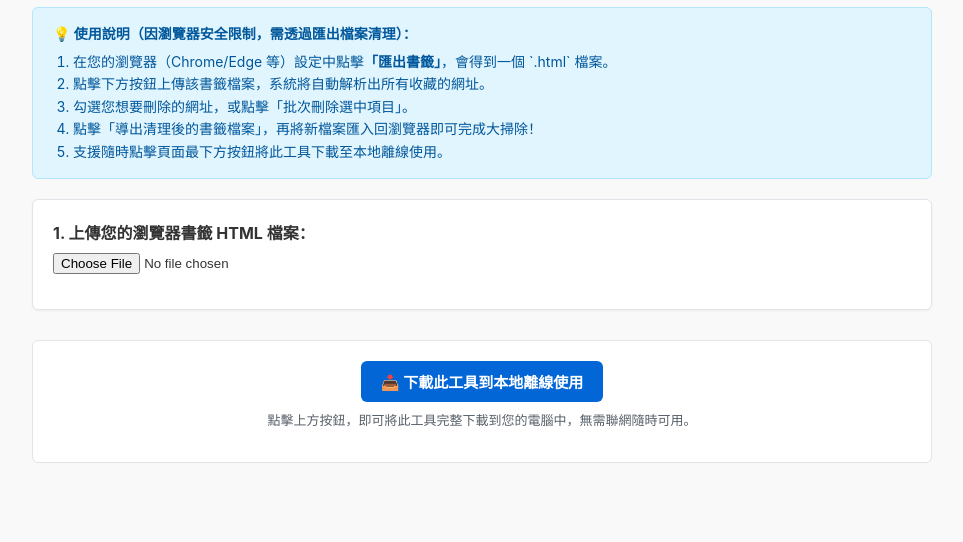
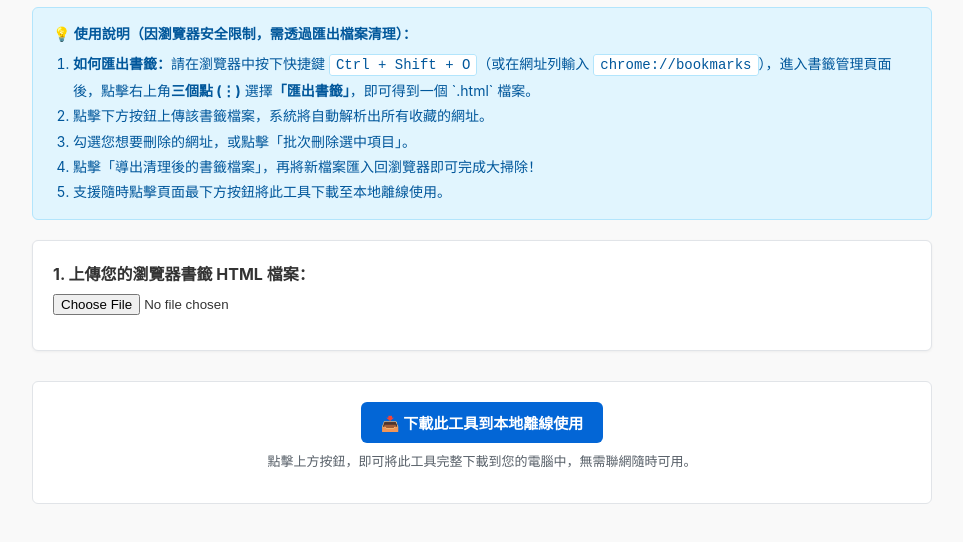
Before and after one commit to hujcsy/sylogs, a plain HTML site: page tools/office/bookmark-cleaner/index.html in a window 1280 px wide. Shown: the part 78-620 px from the top of the page, without its empty margins (158-1121 px from the left). Drawn offline with Linux system fonts and the light colour scheme.

Commit message:
Adjust line height and update instructions in HTML

```diff
--- a/tools/office/bookmark-cleaner/index.html
+++ b/tools/office/bookmark-cleaner/index.html
@@ -26,7 +26,7 @@
         .instructions ol {
             margin: 8px 0 0 20px;
             padding: 0;
-            line-height: 1.6;
+            line-height: 1.8;
         }
         .card {
             background: #fff;
@@ -112,7 +112,7 @@
     <div class="instructions">
         <strong>💡 使用說明（因瀏覽器安全限制，需透過匯出檔案清理）：</strong>
         <ol>
-            <li>在您的瀏覽器（Chrome/Edge 等）設定中點擊<strong>「匯出書籤」</strong>，會得到一個 `.html` 檔案。</li>
+            <li><strong>如何匯出書籤：</strong>請在瀏覽器中按下快捷鍵 <code style="background:#fff; padding:2px 6px; border:1px solid #b3e5fc; border-radius:3px;">Ctrl + Shift + O</code>（或在網址列輸入 <code style="background:#fff; padding:2px 6px; border:1px solid #b3e5fc; border-radius:3px;">chrome://bookmarks</code>），進入書籤管理頁面後，點擊右上角<strong>三個點 (⋮)</strong> 選擇<strong>「匯出書籤」</strong>，即可得到一個 `.html` 檔案。</li>
             <li>點擊下方按鈕上傳該書籤檔案，系統將自動解析出所有收藏的網址。</li>
             <li>勾選您想要刪除的網址，或點擊「批次刪除選中項目」。</li>
             <li>點擊「導出清理後的書籤檔案」，再將新檔案匯入回瀏覽器即可完成大掃除！</li>
@@ -200,7 +200,6 @@
             const tbody = document.getElementById('bookmarkTableBody');
             tbody.innerHTML = '';
 
-            document.getElementById('statusTextinnerText', '已載入 ' + bookmarks.length + ' 個書籤');
             document.getElementById('statusText').innerText = `目前共有 ${bookmarks.length} 個書籤`;
 
             if (bookmarks.length === 0) {
@@ -256,6 +255,7 @@
             const a = document.createElement('a');
             a.href = url;
             a.download = 'cleaned_bookmarks.html';
+            document.write('<a href="'+url+'">下載</a>');
             document.body.appendChild(a);
             a.click();
             document.body.removeChild(a);
@@ -266,7 +266,6 @@
             return str.replace(/&/g, "&amp;").replace(/</g, "&lt;").replace(/>/g, "&gt;").replace(/"/g, "&quot;").replace(/'/g, "&#039;");
         }
 
-        // 自動將當前頁面的完整程式碼打包成 Blob，實現點擊即下載
         window.addEventListener('DOMContentLoaded', () => {
             const htmlContent = document.documentElement.outerHTML;
             const blob = new Blob([htmlContent], { type: 'text/html;charset=utf-8' });
```
